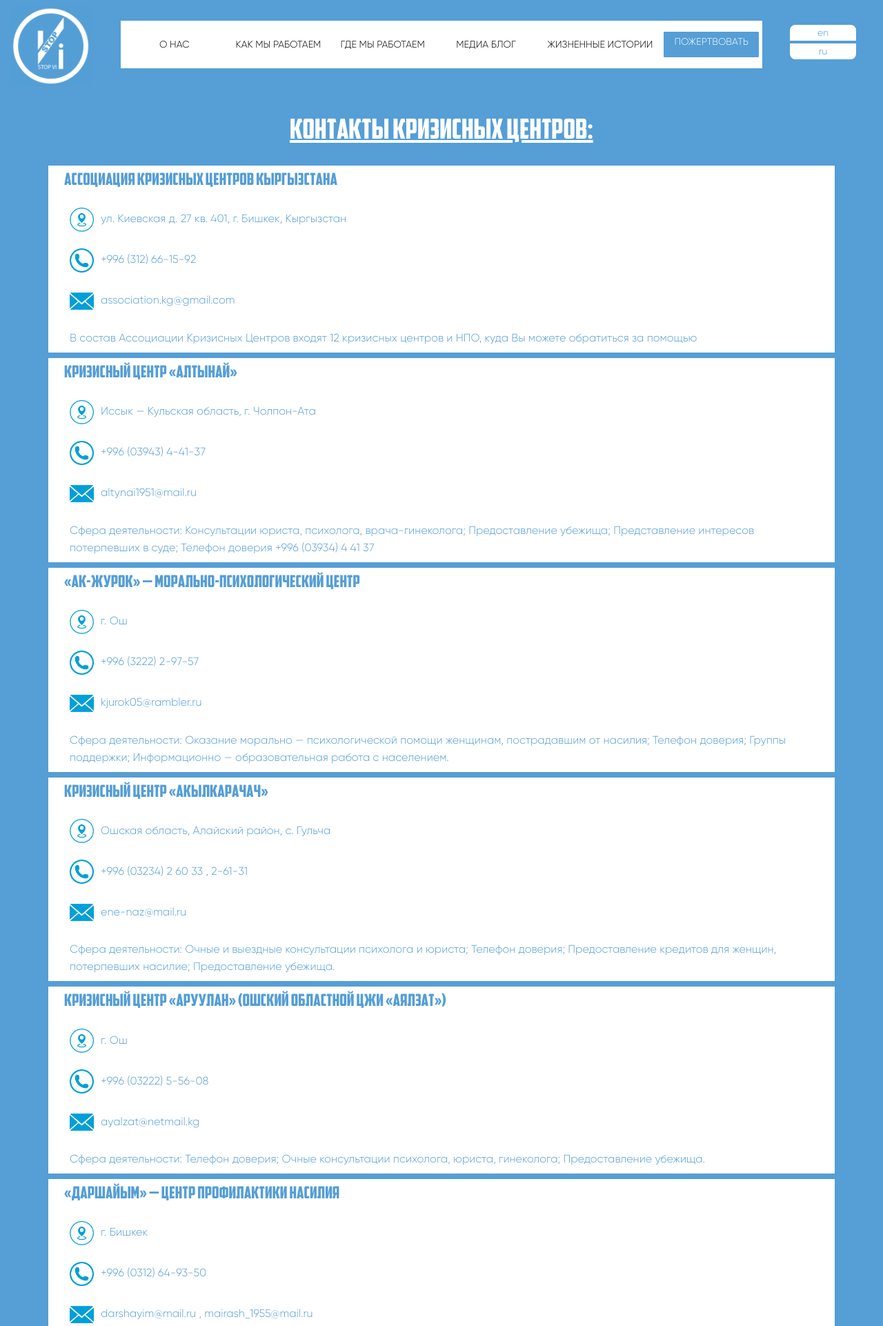
After one commit to quantagonista/stop-vi-website, a Django app: page /help in a window 1280 px wide. The commit adds this page. Shown: the top 1922 px of the page at 69% size. Run offline with Django 3.2, Linux system fonts and the light colour scheme; some libraries are stand-ins or nearby versions; some web fonts are replaced.

Commit message:
Added Help Contacts

```diff
--- a/public_fund/urls.py
+++ b/public_fund/urls.py
@@ -16,10 +16,11 @@ Including another URLconf
 from django.conf.urls import url, include
 from django.contrib import admin
 
-from system.views import HomeView
+from system.views import HomeView, HelpView
 
 urlpatterns = [
     url(r'^i18n/', include('django.conf.urls.i18n')),
     url(r'^$', HomeView.as_view(), name='home'),
+    url(r'^help$', HelpView.as_view(), name='help'),
 
 ]
--- a/system/static/css/style.css
+++ b/system/static/css/style.css
@@ -184,6 +184,15 @@ h1, .h1 {
     border: 2px solid #559ed6;
 }
 
+.btn-floating{
+    z-index: 1;
+    position: fixed;
+    top: 17%;
+    left: 82%;
+    box-shadow: 0 4px 8px 0 rgba(0, 0, 0, 0.3);
+
+}
+
 .btn-lang:hover {
     border: 2px solid white;
     color: white;
@@ -233,6 +242,9 @@ h1, .h1 {
     margin: 0 auto;
     width: 70%;
 }
+.title{
+    font-family: "American Captain", serif;
+}
 
 .btn-donate:hover {
     color: #559ed6;
--- a/system/templates/system/base.html
+++ b/system/templates/system/base.html
@@ -18,13 +18,17 @@
 
 <div class="d-flex mb-3">
     <div class="col mt-2">
+        <a href="{% url 'home' %}">
             <img width="90%" src="{% static 'img/stopVilogo.gif' %}" class="img-fluid"/>
+        </a>
     </div>
 
     <div class="col-md-9 mt-1">
         <div class="navbar-top ">
             <nav class="row btn-sm btn-group-sm">
-                    <div id="toogleButton" class="col btn btn-donate"> <img class="img-fluid mr-2" width="10%" src="{% static 'img/menu.gif' %}"> {% trans 'Меню' %}</div>
+                <div id="toogleButton" class="col btn btn-donate"><img class="img-fluid mr-2" width="10%"
+                                                                       src="{% static 'img/menu.gif' %}"> {% trans 'Меню' %}
+                </div>
                 <a class="col-sm-12 col-md btn nav-btn" href="#about"> {% trans 'О НАС' %} </a>
                 <a class="col-sm-12 col-md btn nav-btn" href="#work">{% trans 'КАК МЫ РАБОТАЕМ' %}</a>
                 <a class="col-sm-12 col-md btn nav-btn " href="#where">{% trans 'ГДЕ МЫ РАБОТАЕМ' %}</a>
--- /dev/null
+++ b/system/templates/system/help.html
@@ -0,0 +1,29 @@
+{% extends 'system/base.html' %}
+{% load static %}
+{% load i18n %}
+
+{% block content %}
+    <h1 id="work" class="blue">КОНТАКТЫ КРИЗИСНЫХ ЦЕНТРОВ:</h1>
+
+    {% for item in items%}
+    <div class="container white title">
+        <h4 class="p-2">{{ item.name }}</h4>
+        <div class="m-2 p-2">
+            <img src="{% static '/img/location.png' %}" width="35px" alt="" class="mr-2 d-inline img-fluid">
+            <p class="d-inline">{{ item.address }}</p>
+        </div>
+        <div class="m-2 p-2" >
+            <img src="{% static 'img/phone.png' %}" alt="" width="35px" class="mr-2 d-inline img-fluid">
+            <p class="d-inline">{{ item.phone }}</p>
+        </div>
+        <div class="m-2 p-2">
+            <img src="{% static 'img/email.png' %}" alt="" width="35px" class="mr-2 d-inline img-fluid">
+            <p class="d-inline">{{ item.email }}</p>
+        </div>
+        <div class="m-2 p-2">
+            <p class="d-inline">{{ item.description }}</p>
+        </div>
+    </div>
+    {% endfor %}
+
+{% endblock %}
--- a/system/views.py
+++ b/system/views.py
@@ -2,10 +2,8 @@
 from __future__ import unicode_literals
 
 from django.shortcuts import render
-
 # Create your views here.
 from django.utils import translation
-
 from django.views.generic import TemplateView
 
 
@@ -18,3 +16,118 @@ class HomeView(TemplateView):
             translation.activate(user_language)
 
         return render(request, self.template_name)
+
+
+class HelpView(TemplateView):
+    template_name = 'system/help.html'
+
+    def get_context_data(self, **kwargs):
+        context = {}
+        items = [
+            {
+                'name': 'Ассоциация кризисных центров Кыргызстана'.upper(),
+                'address': 'ул. Киевская д. 27 кв. 401, г. Бишкек, Кыргызстан',
+                'phone': '+996 (312) 66-15-92',
+                'email': 'association.kg@gmail.com',
+                'description': 'В состав Ассоциации Кризисных Центров входят 12 кризисных центров и НПО, куда Вы можете обратиться за помощью'
+            },
+
+            {
+                'name': 'Кризисный центр «Алтынай»'.upper(),
+                'address': 'Иссык — Кульская область, г. Чолпон-Ата',
+                'phone': '+996 (03943) 4-41-37',
+                'email': 'altynai1951@mail.ru',
+                'description': 'Сфера деятельности:\nКонсультации юриста, психолога, врача-гинеколога;\nПредоставление убежища;\nПредставление интересов потерпевших в суде;\nТелефон доверия +996 (03934) 4 41 37'
+            },
+
+            {
+                'name': '«Ак-Журок» — морально-психологический центр'.upper(),
+                'address': 'г. Ош',
+                'phone': '+996 (3222) 2-97-57',
+                'email': 'kjurok05@rambler.ru',
+                'description': 'Сфера деятельности: Оказание морально — психологической помощи женщинам, пострадавшим от насилия; Телефон доверия; Группы поддержки; Информационно — образовательная работа с населением.'
+            },
+
+            {
+                'name': 'Кризисный центр «Акылкарачач»'.upper(),
+                'address': 'Ошская область, Алайский район, с. Гульча',
+                'phone': '+996 (03234) 2 60 33 , 2-61-31',
+                'email': 'ene-naz@mail.ru',
+                'description': 'Сфера деятельности: Очные и выездные консультации психолога и юриста; Телефон доверия; Предоставление кредитов для женщин, потерпевших насилие; Предоставление убежища.'
+            },
+
+            {
+                'name': 'Кризисный центр «Аруулан» (Ошский областной ЦЖИ «Аялзат»)'.upper(),
+                'address': 'г. Ош',
+                'phone': '+996 (03222) 5-56-08',
+                'email': 'ayalzat@netmail.kg',
+                'description': 'Сфера деятельности: Телефон доверия; Очные консультации психолога, юриста, гинеколога; Предоставление убежища.'
+            },
+
+            {
+                'name': '«Даршайым» — Центр Профилактики Насилия'.upper(),
+                'address': 'г. Бишкек',
+                'phone': '+996 (0312) 64-93-50',
+                'email': 'darshayim@mail.ru , mairash_1955@mail.ru',
+                'description': 'Сфера деятельности: консультационная; обучающая; информационная.'
+            },
+
+            {
+                'name': 'Кризисный центр «Жаныл мырза» (Общественный фонд «Омур Булагы»)'.upper(),
+                'address': 'Баткенская область, г. Баткен',
+                'phone': '+996 (03622) 2-20-27',
+                'email': 'kalybek2003@mail.ru',
+                'description': 'Сфера деятельности: Телефон доверия; Очные консультации психолога, юриста; Предоставление убежища.'
+            },
+
+            {
+                'name': 'Кризисный центр «Каниет» (Ассоциация «Женщины-лидеры Джалал-Абада»)'.upper(),
+                'address': 'г. Джалал-Абад',
+                'phone': '+996 (03722) 5-50-84',
+                'email': 'j_saralaeva@mail.ru',
+                'description': 'Сфера деятельности: Телефон доверия; Очные консультации психолога, юриста, врача-гинеколога; Предоставление убежища.'
+            },
+
+            {
+                'name': '«Маана» (Общественный фонд «Аялзат»)'.upper(),
+                'address': 'г. Талас',
+                'phone': '+996 (03422) 5-38-18 (р.), 5-55-81',
+                'email': 'ayalzat@mail.ru',
+                'description': 'Сфера деятельности: Телефон доверия; Консультации: юриста, психолога, врача; Предоставление временного убежища (до 10 дней); Представление интересов в суде; Оказание материальной и финансовой помощи; Трудоустройство пострадавших от насилия; Определение детей пострадавших от насилия в школы, интернаты; Просветительская и информационная деятельность.'
+            },
+
+            {
+                'name': 'Общественное объединение «Мээрбан»'.upper(),
+                'address': 'г. Ош',
+                'phone': '+996 (03222) 7-40-06 , 7-40-17',
+                'email': 'meerban.osh@mail.ru',
+                'description': 'Сфера деятельности: Консультационная; Обучающая; Информационная; Проведение эдвокаси кампаний.'
+            },
+
+            {
+                'name': 'Кризисный центр «Тендеш»'.upper(),
+                'address': 'г. Нарын',
+                'phone': '+996 (03522) 5-37-70, 5-02-70 (ф.)',
+                'email': 'ngo-tendesh@rambler.ru',
+                'description': 'Сфера деятельности: Телефон доверия; Очные консультации: психолога, юриста, врача; Предоставление убежища.'
+            },
+
+            {
+                'name': '«Сезим» кризисный психологический центр для женщин и семьи'.upper(),
+                'address': 'г. Бишкек',
+                'phone': '+996 (0312) 51-26-40',
+                'email': 'sezim2008@gmail.com',
+                'description': 'Сфера деятельности: Круглосуточный телефон доверия; Убежище для женщин; Прием пострадавших от семейного насилия (прием с детьми не новорожденными); Консультации психолог, юриста, терапевт; Информационно — образовательная работа с населением.'
+            },
+
+            {
+                'name': 'Кризисный центр «Шанс»'.upper(),
+                'address': 'г. Бишкек',
+                'phone': '+996 (0312) 43-53-01',
+                'email': 'chance-cc@mail.ru',
+                'description': 'Сфера деятельности: Телефон доверия; Очные консультации психолога, юриста; Медицинская амбулаторная помощь; Издательская деятельность; Информационно — образовательная работа с населением'
+            },
+
+        ]
+        context = {'items': items}
+        return context
```
Also changed, not shown: system/templates/system/index.html (+27 -13 lines), system/locale/en/LC_MESSAGES/django.po, system/static/img/email.png (added), system/static/img/location.png (added), system/static/img/phone.png (added), 1 other file. Lines whose indentation alone changed are shown as unchanged.
